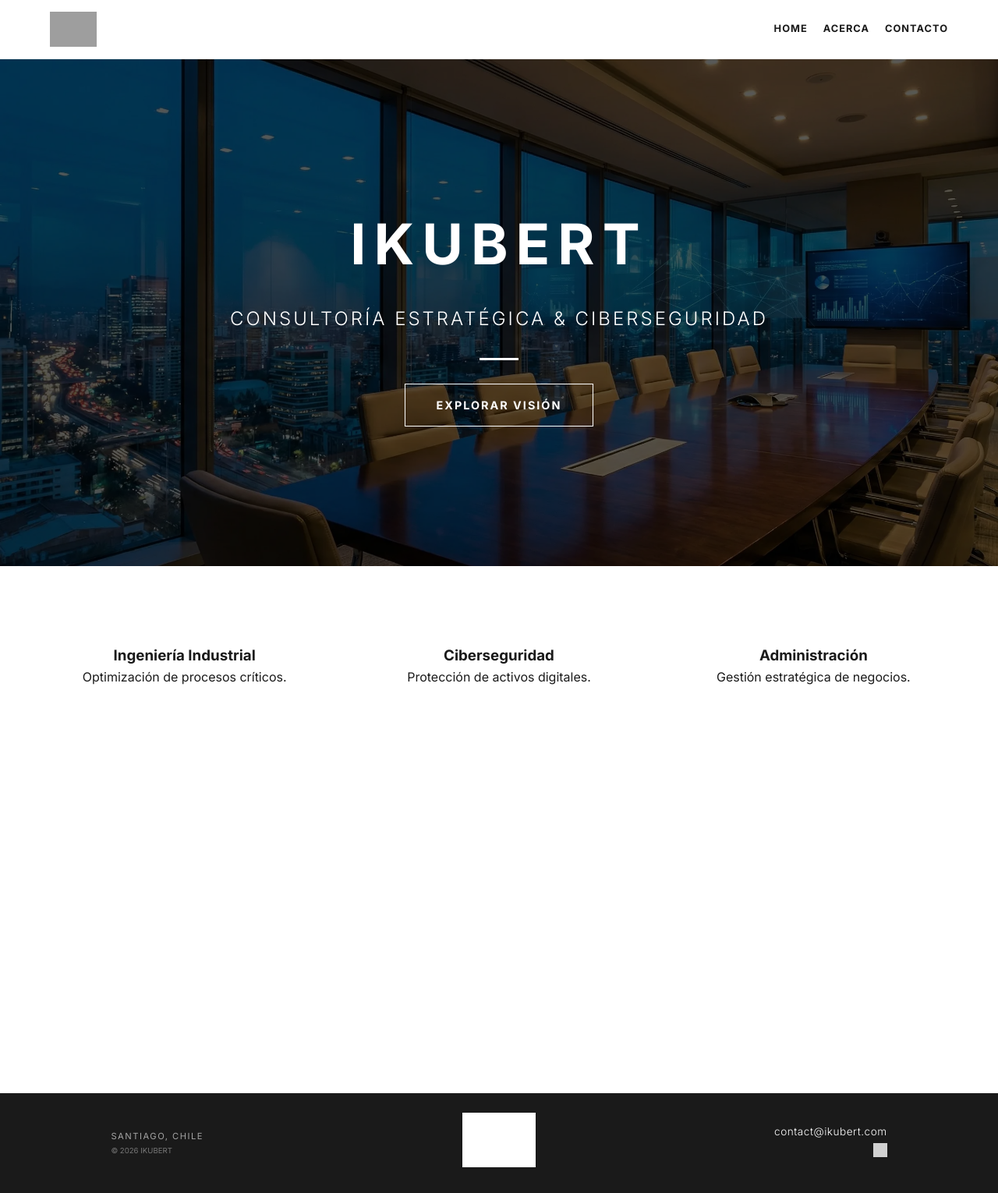
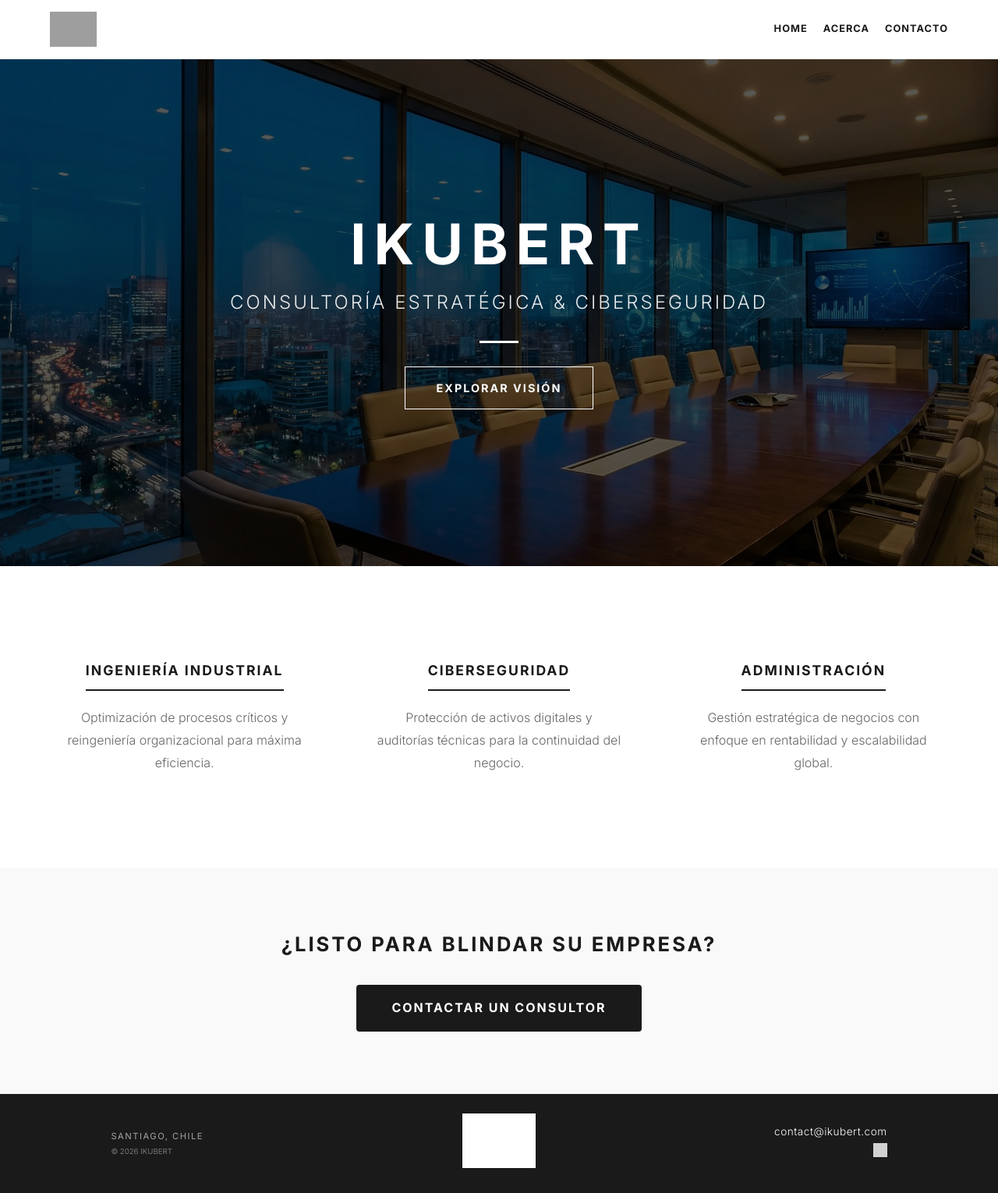
Before and after one commit to IKUBERT/ikubert.github.io, a Jekyll site: the page built from index.html, in a window 1280 px wide. Shown: the whole page at 78% size. Built offline with Jekyll 4.4.1, drawn with Linux system fonts in a browser that asks for light colours; grey boxes are pictures that could not be loaded.

Commit message:
Update index.html

```diff
--- a/index.html
+++ b/index.html
@@ -2,26 +2,106 @@
 layout: default
 title: Home | IKUBERT
 ---
+
 <style>
+    html, body {
+        overflow-x: hidden;
+        width: 100%;
+        margin: 0;
+        padding: 0;
+        box-sizing: border-box;
+    }
+
     @media (max-width: 768px) {
-        .hero-home { padding: 80px 20px !important; min-height: 500px !important; }
-        .hero-title-home { font-size: 2.5rem !important; letter-spacing: 4px !important; }
-        .feature-grid { display: flex !important; flex-direction: column !important; gap: 30px !important; }
+        .hero-home {
+            padding: 80px 20px !important;
+            min-height: 500px !important;
+        }
+        .hero-title-home {
+            font-size: 2.5rem !important;
+            letter-spacing: 4px !important;
+        }
+        .hero-subtitle-home {
+            font-size: 1rem !important;
+            letter-spacing: 1px !important;
+        }
+        .section-home {
+            padding: 50px 20px !important;
+        }
+        .feature-grid {
+            display: flex !important;
+            flex-direction: column !important;
+            gap: 30px !important;
+        }
+        .cta-title {
+            font-size: 1.2rem !important;
+            letter-spacing: 1px !important;
+        }
+        .cta-button {
+            width: 100% !important;
+            max-width: 300px;
+            padding: 15px 10px !important;
+            font-size: 0.8rem !important;
+        }
     }
 </style>
-<header class="hero-home" style="position: relative; text-align: center; padding: 160px 20px; background: url('/src/oficina-home-ikubert.webp') no-repeat center center/cover; color: #ffffff; min-height: 650px; display: flex; flex-direction: column; justify-content: center; align-items: center;">
+
+<header class="hero-home" style="
+    position: relative;
+    text-align: center;
+    padding: 160px 20px;
+    background: url('/src/oficina-home-ikubert.webp') no-repeat center center/cover;
+    color: #ffffff;
+    min-height: 650px;
+    display: flex;
+    flex-direction: column;
+    justify-content: center;
+    align-items: center;
+    width: 100%;
+    box-sizing: border-box;
+    overflow: hidden;">
+
     <div style="position: absolute; top: 0; left: 0; width: 100%; height: 100%; background: rgba(0,0,0,0.65); z-index: 1;"></div>
-    <div style="position: relative; z-index: 2;">
-        <h1 class="hero-title-home" style="font-size: 4.5rem; letter-spacing: 10px; margin-bottom: 20px; font-weight: 800; text-transform: uppercase;">IKUBERT</h1>
-        <p style="font-size: 1.5rem; font-weight: 300; letter-spacing: 3px; text-transform: uppercase;">Consultoría Estratégica & Ciberseguridad</p>
+
+    <div style="position: relative; z-index: 2; width: 100%; max-width: 900px;">
+        <h1 class="hero-title-home" style="font-size: 4.5rem; letter-spacing: 10px; margin-bottom: 20px; font-weight: 800; text-transform: uppercase; line-height: 1; margin-top: 0;">
+            IKUBERT
+        </h1>
+        <p class="hero-subtitle-home" style="font-size: 1.5rem; font-weight: 300; letter-spacing: 3px; text-transform: uppercase; opacity: 0.9;">
+            Consultoría Estratégica & Ciberseguridad
+        </p>
         <div style="width: 50px; height: 3px; background: #ffffff; margin: 30px auto;"></div>
-        <a href="/acerca" style="display: inline-block; padding: 15px 40px; border: 1px solid #fff; color: #fff; text-decoration: none; font-weight: 700; letter-spacing: 2px; text-transform: uppercase; font-size: 0.9rem;">Explorar Visión</a>
+        <a href="/acerca" style="display: inline-block; padding: 15px 40px; border: 1px solid #fff; color: #fff; text-decoration: none; font-weight: 700; letter-spacing: 2px; text-transform: uppercase; transition: 0.3s; font-size: 0.9rem;">Explorar Visión</a>
     </div>
 </header>
-<div class="section-home" style="max-width: 1200px; margin: 0 auto; padding: 100px 20px;">
+
+<div class="section-home" style="max-width: 1200px; margin: 0 auto; padding: 100px 20px; box-sizing: border-box;">
     <div class="feature-grid" style="display: grid; grid-template-columns: repeat(auto-fit, minmax(300px, 1fr)); gap: 50px;">
-        <div style="text-align: center;"><h3>Ingeniería Industrial</h3><p>Optimización de procesos críticos.</p></div>
-        <div style="text-align: center;"><h3>Ciberseguridad</h3><p>Protección de activos digitales.</p></div>
-        <div style="text-align: center;"><h3>Administración</h3><p>Gestión estratégica de negocios.</p></div>
+
+        <div class="feature-card" style="text-align: center; padding: 20px;">
+            <h3 style="text-transform: uppercase; letter-spacing: 2px; font-size: 1.1rem; margin-bottom: 20px; border-bottom: 2px solid #1a1a1a; display: inline-block; padding-bottom: 10px;">Ingeniería Industrial</h3>
+            <p style="color: #666; line-height: 1.8; font-weight: 300;">Optimización de procesos críticos y reingeniería organizacional para máxima eficiencia.</p>
+        </div>
+
+        <div class="feature-card" style="text-align: center; padding: 20px;">
+            <h3 style="text-transform: uppercase; letter-spacing: 2px; font-size: 1.1rem; margin-bottom: 20px; border-bottom: 2px solid #1a1a1a; display: inline-block; padding-bottom: 10px;">Ciberseguridad</h3>
+            <p style="color: #666; line-height: 1.8; font-weight: 300;">Protección de activos digitales y auditorías técnicas para la continuidad del negocio.</p>
+        </div>
+
+        <div class="feature-card" style="text-align: center; padding: 20px;">
+            <h3 style="text-transform: uppercase; letter-spacing: 2px; font-size: 1.1rem; margin-bottom: 20px; border-bottom: 2px solid #1a1a1a; display: inline-block; padding-bottom: 10px;">Administración</h3>
+            <p style="color: #666; line-height: 1.8; font-weight: 300;">Gestión estratégica de negocios con enfoque en rentabilidad y escalabilidad global.</p>
+        </div>
     </div>
 </div>
+
+<div style="background: #f9f9f9; padding: 80px 20px; text-align: center; width: 100%; box-sizing: border-box;">
+    <h2 class="cta-title" style="text-transform: uppercase; letter-spacing: 3px; font-size: 1.6rem; margin-bottom: 35px; line-height: 1.4;">
+        ¿Listo para blindar su empresa?
+    </h2>
+    <div style="display: flex; justify-content: center; width: 100%;">
+        <a href="/contacto" class="cta-button" style="background: #1a1a1a; color: #fff; padding: 20px 45px; text-decoration: none; font-weight: 700; letter-spacing: 2px; text-transform: uppercase; border-radius: 4px; display: inline-block; box-sizing: border-box; transition: 0.3s; line-height: 1.2;">
+            Contactar un Consultor
+        </a>
+    </div>
+</div>
```
